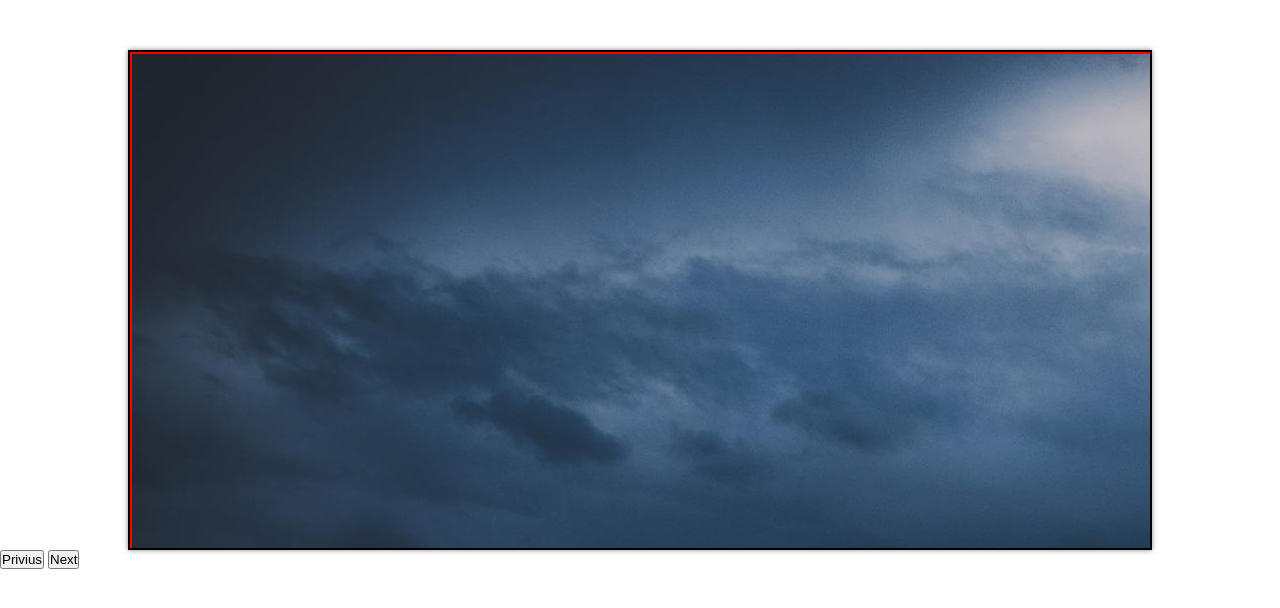
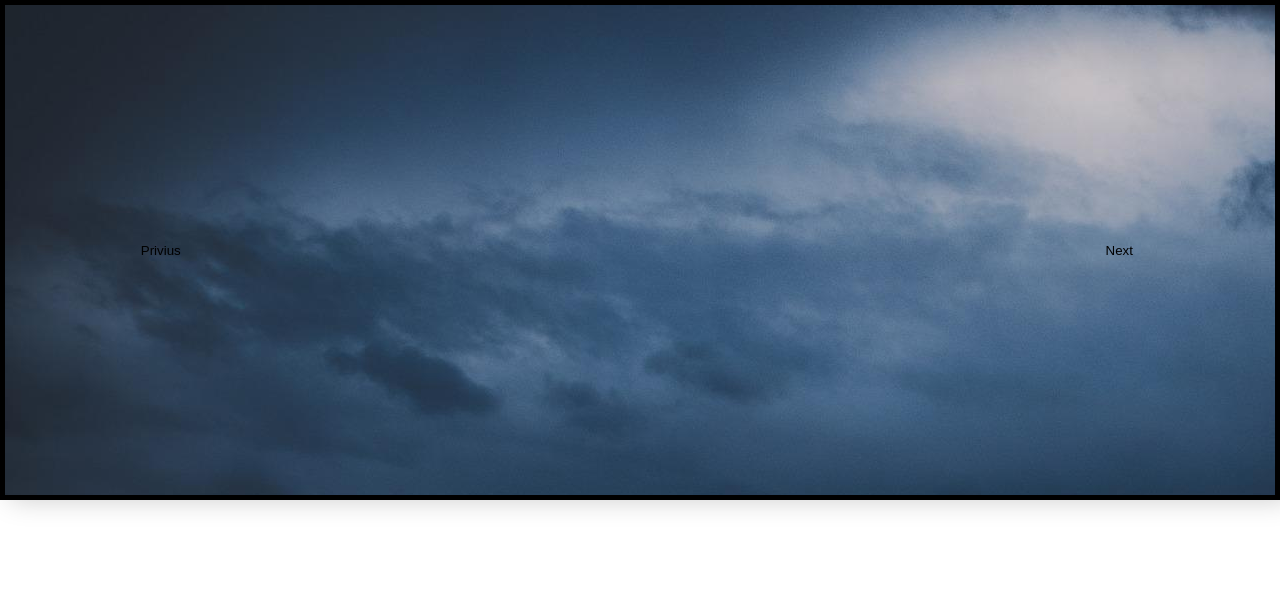
Before and after one commit to monuitsolutions/slider-screen, a plain HTML site: page index.html in a window 1280 px wide. Drawn offline with Linux system fonts and the light colour scheme.

Commit message:
This is new create my image slider in 1-2-2024

```diff
--- a/index.html
+++ b/index.html
@@ -10,17 +10,19 @@
 <body>
     <div class="contaiber-sliders">
         <div class="slide">
-            <img src="1 (1).jpg" alt="image1">
+            <img src="img/img1.jpg" alt="image1">
         </div>
         <div class="slide">
-            <img src="1 (2).jpg" alt="image2">
+            <img src="img/img2.jpg" alt="image2">
         </div>
         <div class="slide">
-            <img src="1 (3).jpg" alt="image3">
+            <img src="img/img3.jpg" alt="image3">
         </div>
     </div>
-    <button onclick="previus()">Privius</button>
-    <button onclick="next()">Next</button>
+    <div class="btn-container">
+        <button onclick="previus()">Privius</button>
+        <button onclick="next()">Next</button>
+    </div>
     <script src="js.js"></script>
 </body>
 </html>
--- a/js.js
+++ b/js.js
@@ -6,7 +6,6 @@ slides.forEach(
         slide.style.left = `${index * 100}%`
     }
     )
-
     let previus = () =>{
         count--
         slideContainer()
@@ -16,6 +15,7 @@ let next = () =>{
         slideContainer()
     }
 
+
 let slideContainer = () =>{
     slides.forEach(
         (slide)=>{
--- a/style.css
+++ b/style.css
@@ -4,19 +4,38 @@
     box-sizing: border-box;
 }
 .contaiber-sliders{
-    width: 80%;
+    width: 100%;
     height: 500px;
-    border: solid 2px black;
-    box-shadow: 0px 0px 5px grey;
+    border: solid 5px black;
+    box-shadow: 10px 0px 25px #ccc;
     margin: auto;
-    margin-top: 50px;
     position: relative;
     overflow: hidden;
 }
 .slide{
-    transition: 1s;
+    transition: 0.8s;
     position: absolute;
     width: 100%;
     height: 100%;
-    border: solid 2px red;
+    z-index: -1;
 }
+.btn-container{
+    position: absolute;
+    top: 0;
+    left: 0;
+    width: 100%;
+    height: 500px;
+    display: flex;
+    justify-content: space-between;
+    align-items: center;
+    border: solid 1px black;
+}
+.btn-container button{
+    width: 25%;
+    height: 100%;
+    background: none;
+    border: none;
+}
+.btn-container button:hover{
+    background-color: rgba(0, 0, 0, 0.1);
+}
```
Also changed, not shown: MONU IT SOLUTION.jpg (deleted), img/img1.jpg (renamed from 1 (1).jpg), img/img2.jpg (renamed from 1 (3).jpg), img/img3.jpg (renamed from 1 (2).jpg). Lines whose indentation alone changed are shown as unchanged.
